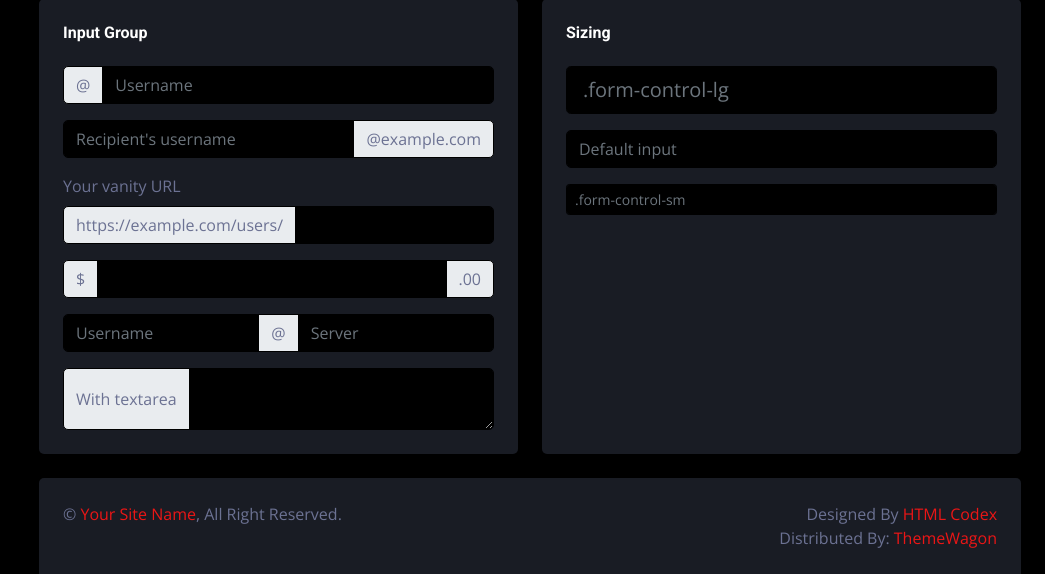
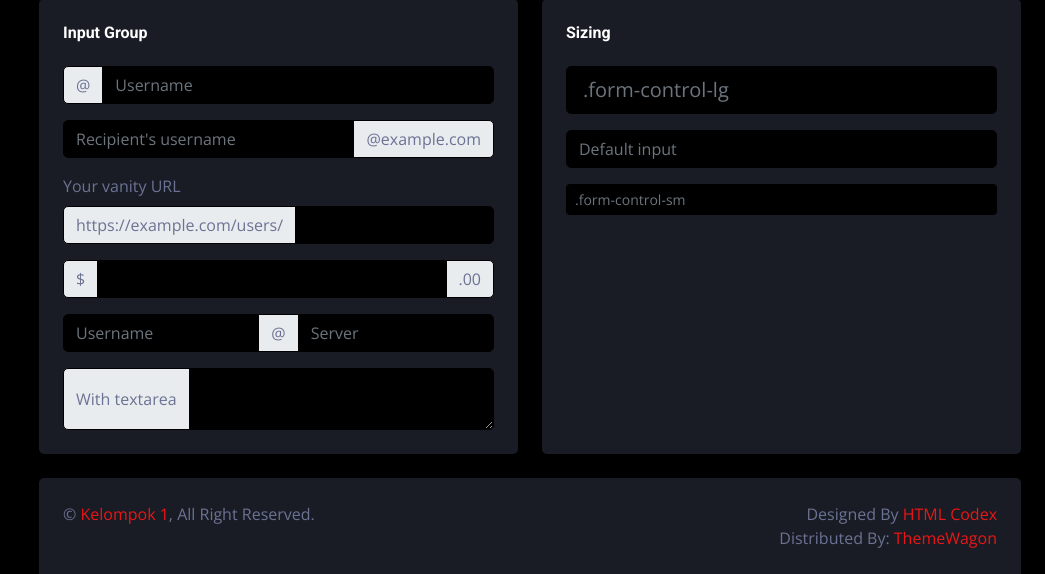
Before and after one commit to 481n4y4/Kelompok1-TA, a PHP site: page /form.php in a window 1280 px wide. Shown: the part 1384-1958 px from the top of the page, without its empty margins (235-1280 px from the left). Run offline with PHP 8.4, Linux system fonts and the light colour scheme; some libraries are stand-ins or nearby versions.

Commit message:
mengganti nama footer

```diff
--- a/layout/footer.php
+++ b/layout/footer.php
@@ -3,7 +3,7 @@
                 <div class="bg-secondary rounded-top p-4">
                     <div class="row">
                         <div class="col-12 col-sm-6 text-center text-sm-start">
-                            &copy; <a href="#">Your Site Name</a>, All Right Reserved.
+                            &copy; <a href="#">Kelompok 1</a>, All Right Reserved.
                         </div>
                         <div class="col-12 col-sm-6 text-center text-sm-end">
                             <!--/*** This template is free as long as you keep the footer author’s credit link/attribution link/backlink. If you'd like to use the template without the footer author’s credit link/attribution link/backlink, you can purchase the Credit Removal License from "https://htmlcodex.com/credit-removal". Thank you for your support. ***/-->
```
